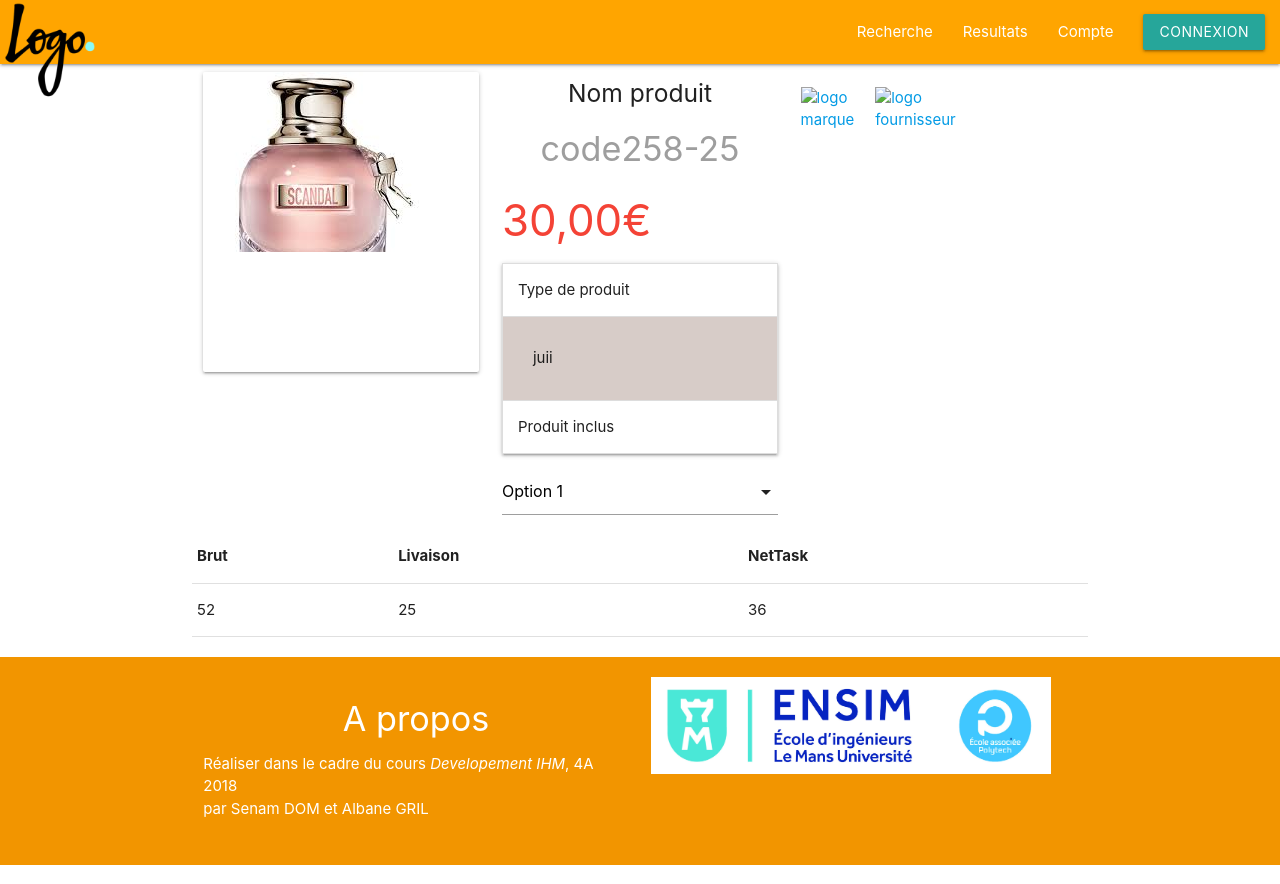
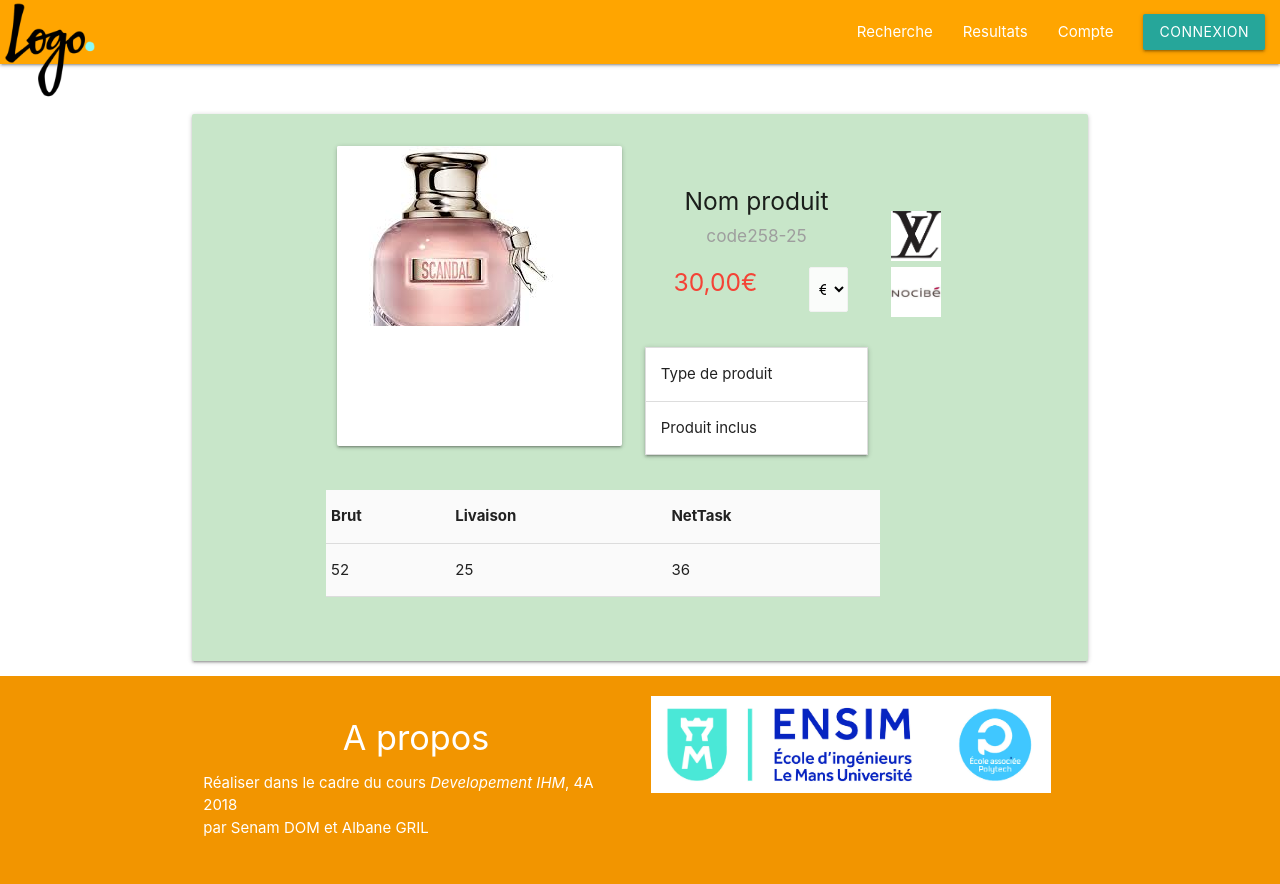
Before and after one commit to Albanegril/PlateformeConciergerie, a PHP site: page /Conciergerie/product.php in a window 1280 px wide. Run offline with PHP 8.4, Linux system fonts and the light colour scheme; some libraries are stand-ins or nearby versions.

Commit message:
change product

```diff
--- a/Conciergerie/css/stylesheet.css
+++ b/Conciergerie/css/stylesheet.css
@@ -43,6 +43,32 @@ body
 
 }
 
+.optionv{
+	margin-top: 50px;
+}
+.alignement{
+	display: block;
+    margin-left: auto;
+    margin-right: auto;
+    margin-top:50px;
+
+}
+.table1{
+	background-color: #FAFAFA;
+	margin-top: 20px;
+
+}
+#classrow{
+	margin-left: 110px;
+}
+#image{
+	width: 50px;
+	height: 50px;
+}
+
+#device{
+	width: 50px;
+}
 .card-image {
   width: auto;
   display: inline-block;
--- a/Conciergerie/product.php
+++ b/Conciergerie/product.php
@@ -17,8 +17,9 @@
       <?php include_once ("header.php"); ?>
 
           <div class="container" id="Product">
-                  <div class="row">
-                    <div class="col s4">
+              <div class="card-panel green lighten-4 alignement">
+                  <div class="row" id="classrow">
+                      <div class="col s5">
                       <div class="card small">
                         <div class="card-image waves-effect waves-block waves-light">
                             <img class="activator card-image" src="images/scandal.jpeg"  ><!-- Image en 500px-->
@@ -29,13 +30,25 @@
                         </div>
                       </div>
                     </div>
-                    <div class="col s4">
-                      <span>
+                    <div class="col s4 left-align" >
+                      <div class="optionv">
                         <h5>Nom produit</h5>
-                        <h4 class="grey-text">code258-25</h4>
-                        <h3 class="red-text">30,00€</h3>
-                        <ul class="collapsible brown lighten-4">
-                          <li class="active">
+                        <h6 class="grey-text">code258-25</h6>
+                      </div>
+                        <div class="row">
+                          <div class="col s8">
+                          <h5 class="red-text ">30,00€</h5></div>
+                          <div class="input-field col s3 new badge" >
+                            <select class="browser-default">
+                              <option value="1" disabled selected>€</option>
+                              <option value="2">$</option>
+                              <option value="3">£</option>
+                            </select>
+                          </div>
+                        </div>
+
+                        <ul class="collapsible ">
+                          <li>
                               <div class="collapsible-header">Type de produit</div>
                               <div class="collapsible-body"><span>juii</span></div>
                           </li>
@@ -45,31 +58,25 @@
                           </li>
                         </ul>
 
-                      </span>
 
-                      <div class="input-field">
-                        <select>
-                          <option value="1" disabled selected>Option 1</option>
-                          <option value="2">Option 2</option>
-                          <option value="3">Option 3</option>
-                        </select>
-                      </div>
+
+
                     </div>
-                    <div class="col s1">
+                    <div class="col s2 optionv" >
                       <br>
-                        <a href="#">
-                        <img src="#" alt="logo marque">
+                        <a href="marque.php">
+                        <img id="image" src="images/vuitton.png" alt="logo marque">
                         </a>
-                    </div>
-                    <div class="col s1">
-                      <br>
-                        <a href="#">
-                        <img src="#" alt="logo fournisseur">
+                        <br>
+                        <a href="fournisseur.php">
+                        <img id="image" src="images/nocibe.jpg" alt="logo fournisseur">
                         </a>
-                      </a>
+
                     </div>
 
-                  <table>
+                  <div class="row">
+
+                  <table class="table1 col s9">
                     <thead>
                         <tr>
                           <th>Brut</th>
@@ -86,7 +93,8 @@
                     </tr>
                   </tbody>
                 </table>
-
+            </div>
+          </div>
             </div>
           </div>
           </div>
```
Also changed, not shown: Conciergerie/fournisseur.php (added, +30 -0 lines), Conciergerie/images/nocibe.jpg (added), Conciergerie/images/nocibe.png (added), Conciergerie/images/vuitton.png (added).
